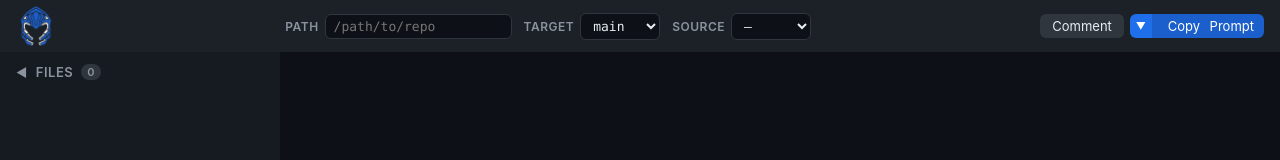
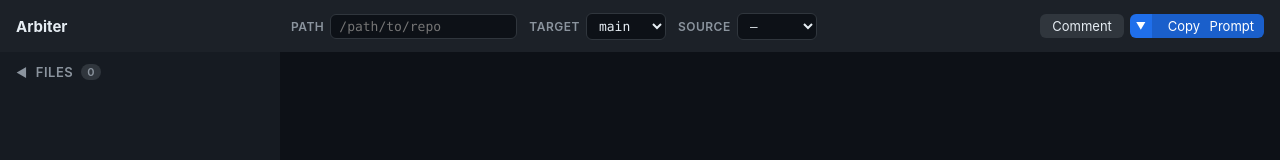
Before and after one commit to johnhof/arbiter, a website: page public/index.html in a window 1280 px wide. Shown: the top 160 px of the page. Drawn offline with nearby package versions, Linux system fonts and the light colour scheme; no server answers.

Commit message:
logo removal

```diff
--- a/public/index.html
+++ b/public/index.html
@@ -12,7 +12,7 @@
 <body>
   <header id="header">
     <div class="header-left">
-      <img src="arbiter.png" alt="Arbiter" class="logo">
+      <span class="logo">Arbiter</span>
     </div>
     <div class="header-center">
       <div class="control-group">
--- a/public/style.css
+++ b/public/style.css
@@ -50,7 +50,7 @@ html, body {
   flex-wrap: wrap;
 }
 .header-left { display: flex; align-items: center; flex-shrink: 0; }
-.logo { height: calc(var(--header-height) - 12px); width: auto; display: block; }
+.logo { font-weight: 700; font-size: 15px; color: var(--text); white-space: nowrap; }
 .header-center { display: flex; align-items: center; gap: 12px; flex: 1; min-width: 0; justify-content: center; flex-wrap: wrap; }
 .header-right { display: flex; align-items: center; gap: 6px; flex-shrink: 0; }
 .control-group { display: flex; align-items: center; gap: 6px; white-space: nowrap; min-width: 0; flex-shrink: 1; }
```
Also changed, not shown: public/arbiter.png (deleted).
